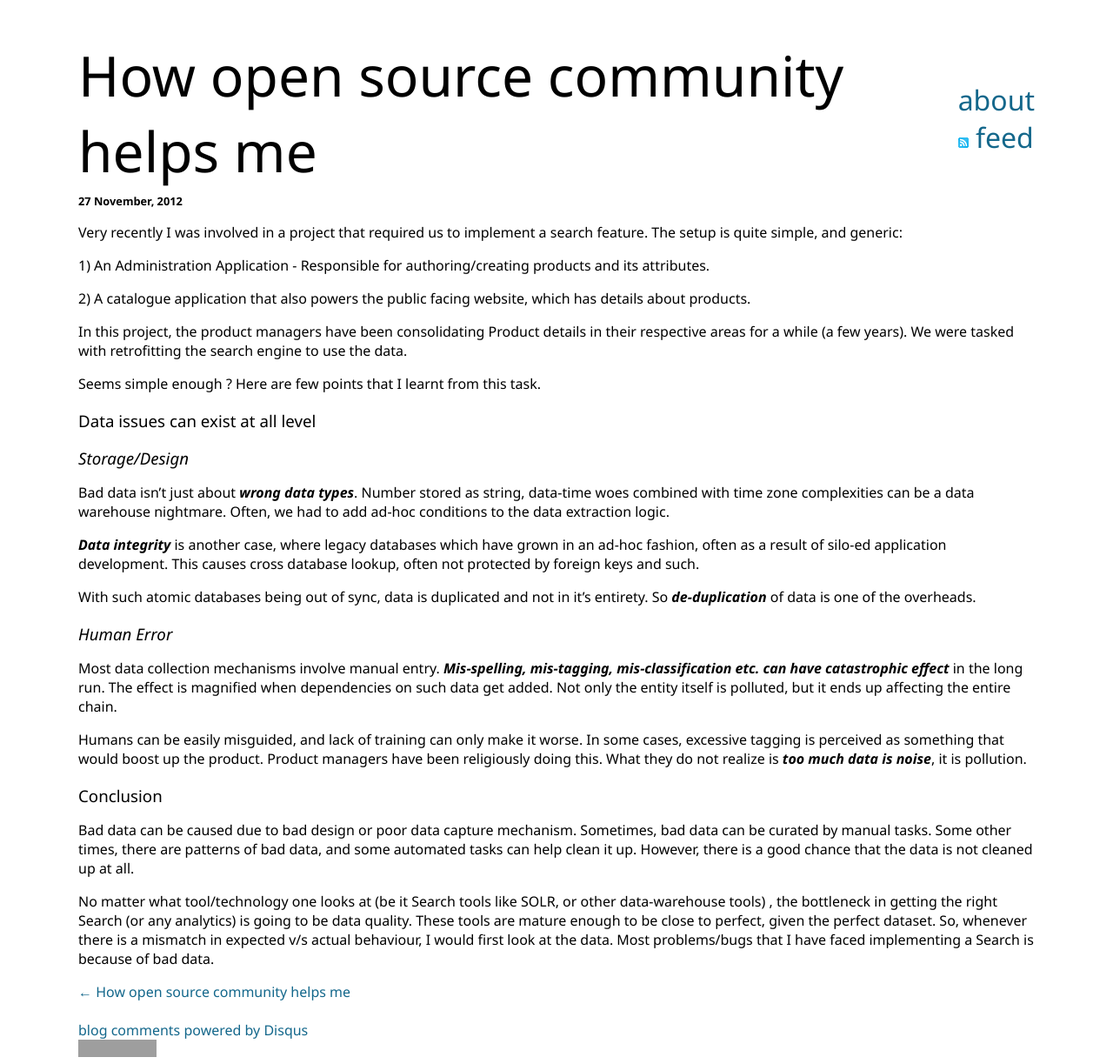
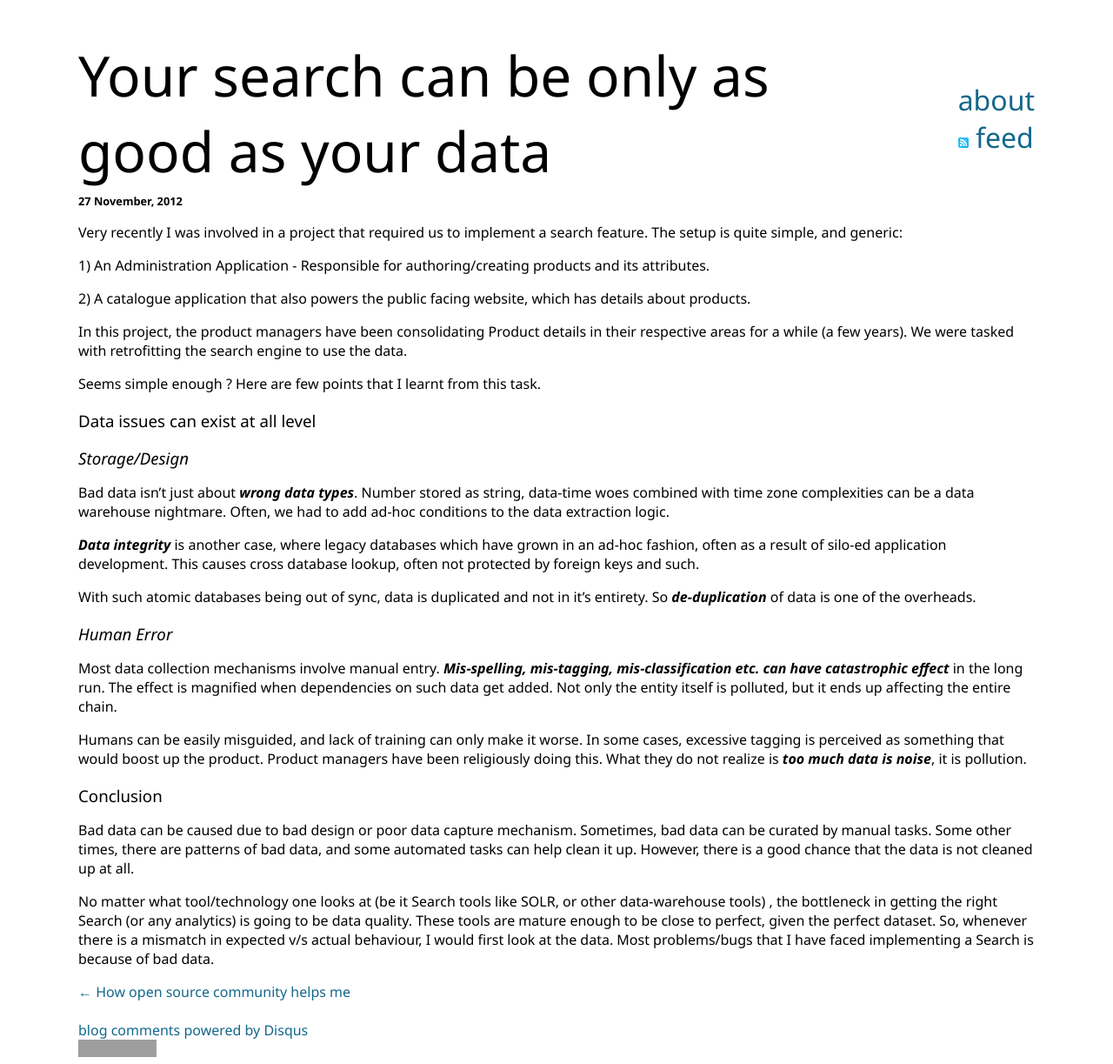
Before and after one commit to sriv/sriv.github.io, a Jekyll site: the page built from _posts/2012-11-27-your-search-can-be-only-as-good-as-your-data.md, in a window 1280 px wide. Shown: the whole page at 87% size. Built offline with Jekyll 4.4.1, drawn with Linux system fonts in a browser that asks for light colours; comment, search, counter and statistics services are not loaded; grey boxes are pictures that could not be loaded.

Commit message:
title correction in article

```diff
--- a/_posts/2012-11-27-your-search-can-be-only-as-good-as-your-data.md
+++ b/_posts/2012-11-27-your-search-can-be-only-as-good-as-your-data.md
@@ -1,6 +1,6 @@
 ---
 layout: post
-title: "How open source community helps me"
+title: "Your search can be only as good as your data"
 author: "Srikanth Venugopalan"
 permalink: your-search-can-be-only-as-good-as-your-data.html
 comments: true
```
